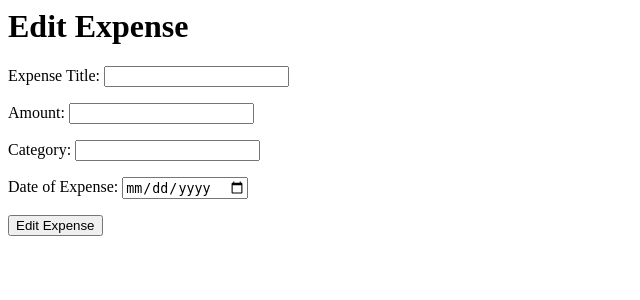
After one commit to ruestar19/expense-tracker-django, a Django app: template expenses/templates/expenses/edit_expense.html in a window 1280 px wide. The commit adds this page. Shown: the top 300 px of the page, without its empty margins (0-640 px from the left). Run offline with Django 5.2, Linux system fonts and the light colour scheme; the template is opened without the code that fills it: values that come from a table or form of the project are taken from there, others are empty.

Commit message:
Added edit expense feature

```diff
--- /dev/null
+++ b/expenses/templates/expenses/edit_expense.html
@@ -0,0 +1,7 @@
+<h1>Edit Expense</h1>
+
+<form method="post">
+    {% csrf_token %}
+    {{ form.as_p }}
+    <button type="submit">Edit Expense</button>
+</form>
--- a/expenses/templates/expenses/index.html
+++ b/expenses/templates/expenses/index.html
@@ -10,6 +10,10 @@
     ₹{{ expense.amount }}
     —
     {{ expense.category }}
+    —
+    {{ expense.date }}
+
+    <a href="{% url 'edit_expense' expense.id %}">Edit</a>
 
     <form action="{% url 'delete_expense' expense.id %}" method="POST" style="display:inline;">
         {% csrf_token %}
--- a/expenses/urls.py
+++ b/expenses/urls.py
@@ -1,8 +1,9 @@
 from django.urls import path
-from .views import expense_list, add_expense, delete_expense
+from .views import expense_list, add_expense, delete_expense, edit_expense
 
 urlpatterns = [
     path('', expense_list, name='expense_list'),
     path('add/', add_expense, name='add_expense'),
     path('delete/<int:expense_id>/', delete_expense, name='delete_expense'),
+    path('edit/<int:expense_id>/', edit_expense, name='edit_expense'),
 ]
```
Also changed, not shown: expenses/views.py (+22 -0 lines), README.md.
